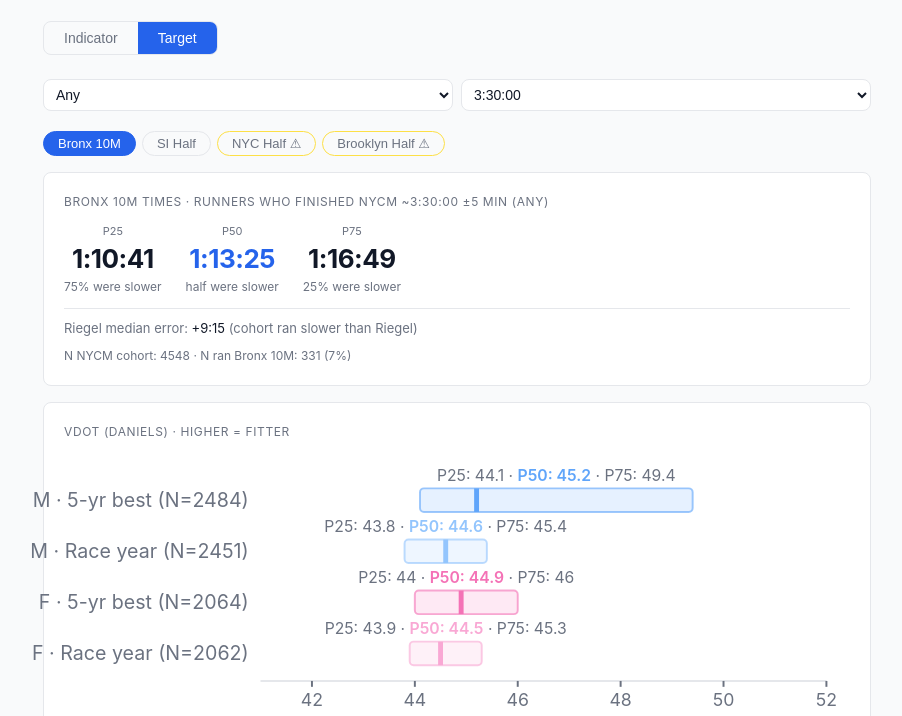
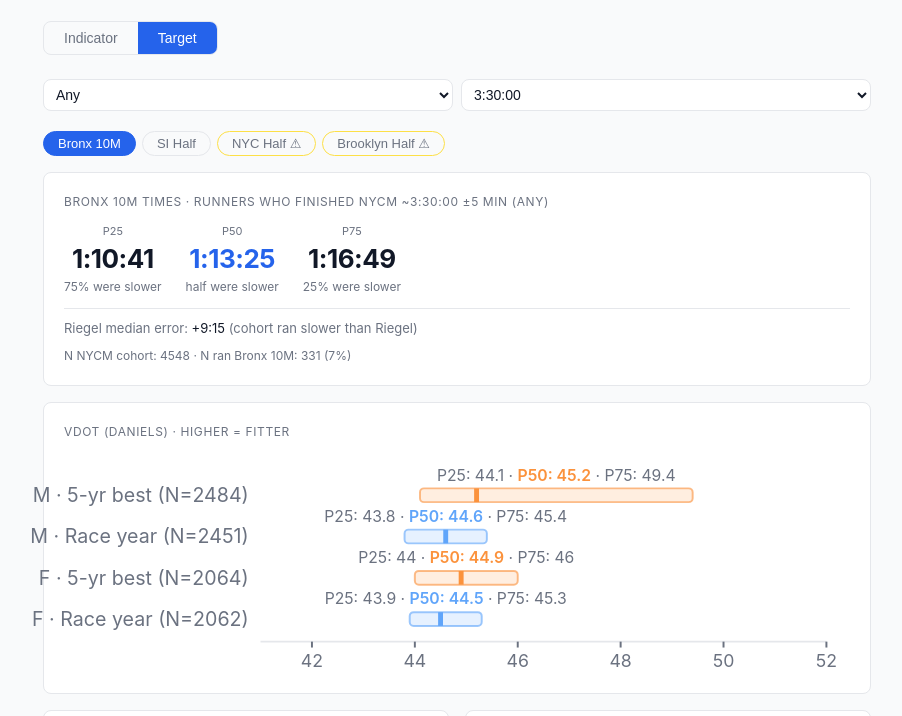
Before and after one commit to skjaidev/nycm, a website: page index.html in a window 1280 px wide. Shown: the part 84-800 px from the top of the page, without its empty margins (183-1085 px from the left). Drawn offline with nearby package versions, Linux system fonts and the light colour scheme.

Commit message:
vdot: orange/blue for both genders, thinner bars (rowH 12→7)

```diff
--- a/index.html
+++ b/index.html
@@ -501,10 +501,10 @@ function vdotHtml(bucket, split) {
   let rows;
   if (split) {
     rows = [
-      split.M?.vdot_ever_p50 != null && { label: `M · 5-yr best (N=${split.M.vdot_ever_n ?? "?"})`, p25: split.M.vdot_ever_p25, p50: split.M.vdot_ever_p50, p75: split.M.vdot_ever_p75, color: "#60a5fa" },
-      split.M?.vdot_year_p50 != null && { label: `M · Race year (N=${split.M.vdot_year_n ?? "?"})`, p25: split.M.vdot_year_p25, p50: split.M.vdot_year_p50, p75: split.M.vdot_year_p75, color: "#93c5fd" },
-      split.F?.vdot_ever_p50 != null && { label: `F · 5-yr best (N=${split.F.vdot_ever_n ?? "?"})`, p25: split.F.vdot_ever_p25, p50: split.F.vdot_ever_p50, p75: split.F.vdot_ever_p75, color: "#f472b6" },
-      split.F?.vdot_year_p50 != null && { label: `F · Race year (N=${split.F.vdot_year_n ?? "?"})`, p25: split.F.vdot_year_p25, p50: split.F.vdot_year_p50, p75: split.F.vdot_year_p75, color: "#f9a8d4" },
+      split.M?.vdot_ever_p50 != null && { label: `M · 5-yr best (N=${split.M.vdot_ever_n ?? "?"})`, p25: split.M.vdot_ever_p25, p50: split.M.vdot_ever_p50, p75: split.M.vdot_ever_p75, color: "#fb923c" },
+      split.M?.vdot_year_p50 != null && { label: `M · Race year (N=${split.M.vdot_year_n ?? "?"})`, p25: split.M.vdot_year_p25, p50: split.M.vdot_year_p50, p75: split.M.vdot_year_p75, color: "#60a5fa" },
+      split.F?.vdot_ever_p50 != null && { label: `F · 5-yr best (N=${split.F.vdot_ever_n ?? "?"})`, p25: split.F.vdot_ever_p25, p50: split.F.vdot_ever_p50, p75: split.F.vdot_ever_p75, color: "#fb923c" },
+      split.F?.vdot_year_p50 != null && { label: `F · Race year (N=${split.F.vdot_year_n ?? "?"})`, p25: split.F.vdot_year_p25, p50: split.F.vdot_year_p50, p75: split.F.vdot_year_p75, color: "#60a5fa" },
     ].filter(Boolean);
   } else {
     const ev = bucket.vdot_ever_p50, yr = bucket.vdot_year_p50;
@@ -525,7 +525,7 @@ function vdotHtml(bucket, split) {
 
   const W = 400, PAD_L = 100, PAD_R = 12, PAD_T = 18, PAD_B = 20;
   const plotW = W - PAD_L - PAD_R;
-  const rowH = 12, rowGap = 14;
+  const rowH = 7, rowGap = 14;
   const totalH = PAD_T + rows.length * (rowH + rowGap) - rowGap + 4 + PAD_B;
   const px = v => PAD_L + (v - lo) / range * plotW;
 
```
